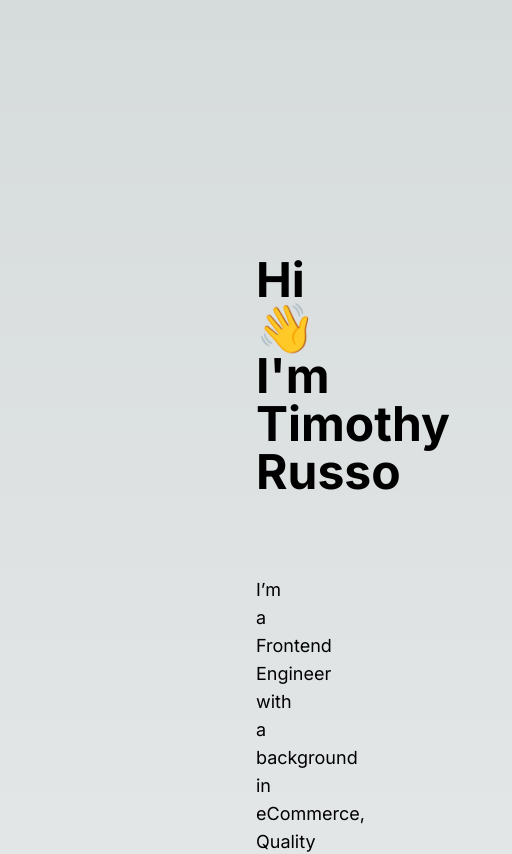
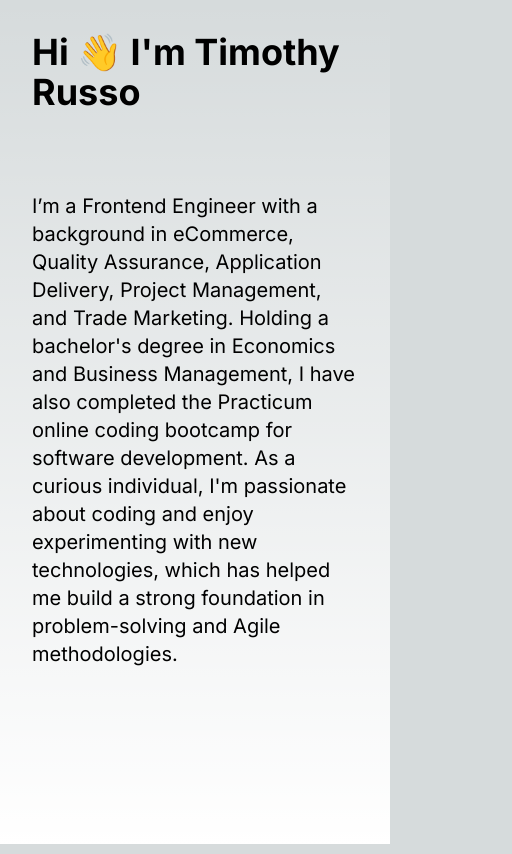
Before and after one commit to timothyrusso/personal-website-next, a Next.js app: page / in a window 390 px wide. Shown: the top 854 px of the page, 512 px wide, since content can reach past the window. Built offline with nearby package versions, Linux system fonts and the light colour scheme.

Commit message:
feat: mobile first approach for the padding

```diff
--- a/app/page.tsx
+++ b/app/page.tsx
@@ -1,10 +1,9 @@
-import Image from 'next/image'
 import { Title } from '@/components/Title/Title'
 import { Description } from '@/components/Description/Description'
 
 export default function Home() {
   return (
-    <main className="flex min-h-screen flex-col p-64">
+    <main className="flex min-h-screen flex-col p-8">
       <Title />
       <Description />
     </main>
--- a/components/Description/Description.tsx
+++ b/components/Description/Description.tsx
@@ -1,6 +1,6 @@
 export const Description = () => {
     return (
-      <p className="text-lg">
+      <p className="text-xl">
         I’m a <span>Frontend Engineer</span> with a
         background in eCommerce, Quality Assurance, Application Delivery, Project
         Management, and Trade Marketing. Holding a bachelor's degree in Economics
--- a/components/Title/Title.tsx
+++ b/components/Title/Title.tsx
@@ -1,5 +1,5 @@
 export const Title = () => {
     return (
-        <h1 className="text-5xl font-bold mb-20">Hi 👋 I'm Timothy Russo</h1>
+        <h1 className="text-4xl font-bold mb-20">Hi 👋 I'm Timothy Russo</h1>
     )
 }
```
